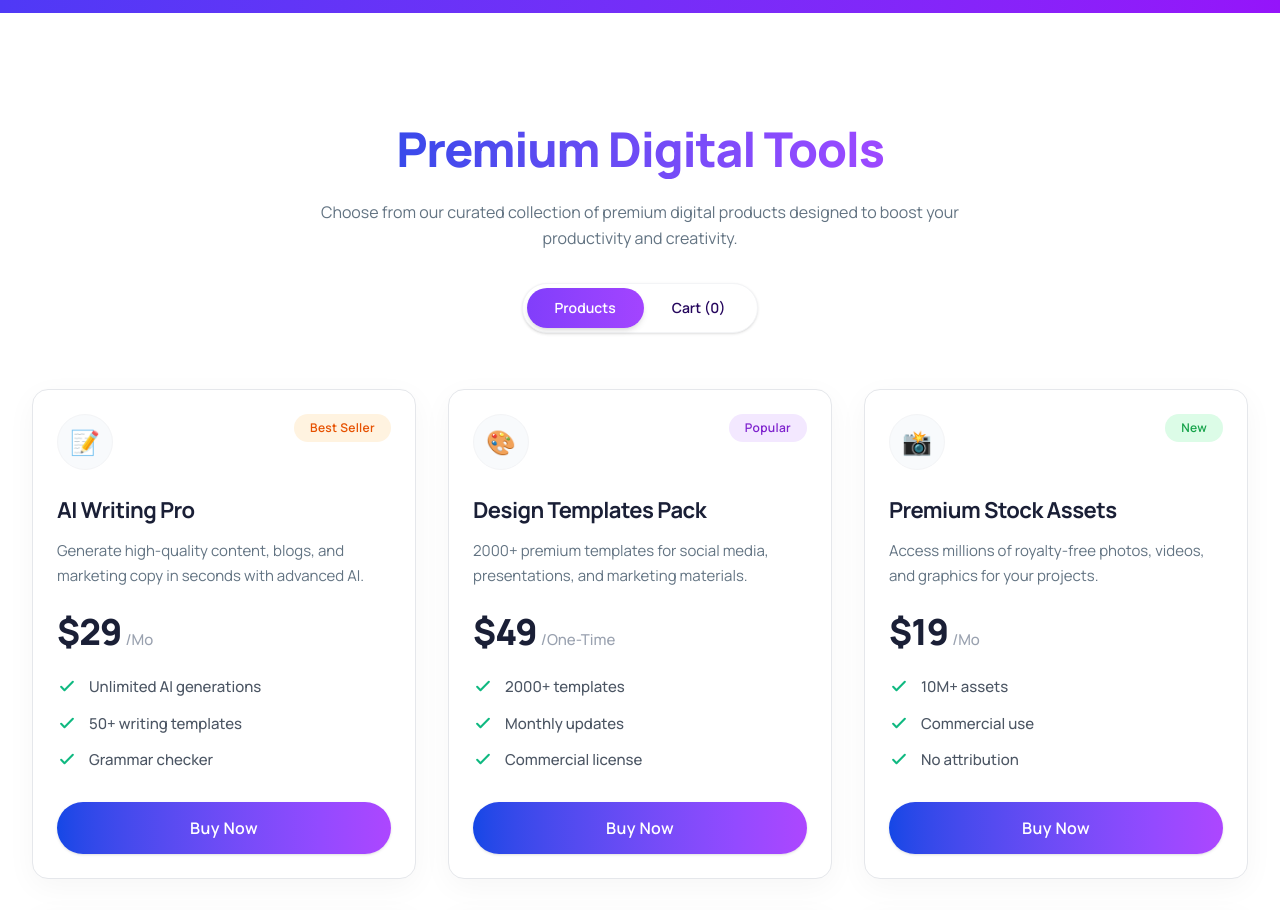
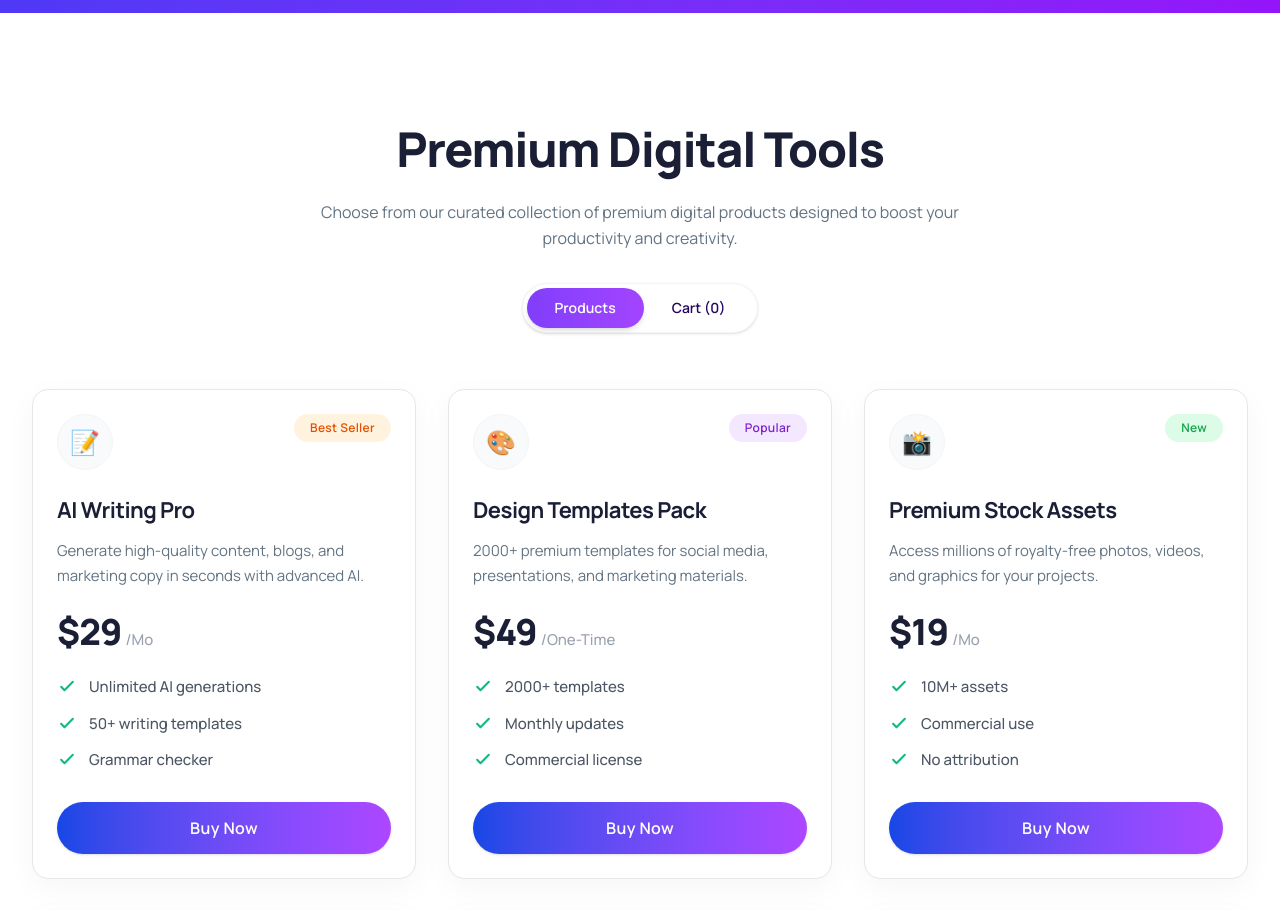
Before and after one commit to kazolhabib/B-13-Assignment-6-Digitools-Platform, a React (Vite) app: page / in a window 1280 px wide. Shown: the part 1060-1970 px from the top of the page. Built offline with nearby package versions, Linux system fonts and the light colour scheme.

Commit message:
update all file and final touch

```diff
--- a/src/components/DigitalTools.jsx
+++ b/src/components/DigitalTools.jsx
@@ -23,7 +23,7 @@ const DigitalTools = ({ cartItems = [], onAddToCart, onRemoveFromCart, onClearCa
       <div className="max-w-7xl mx-auto px-4 sm:px-6 lg:px-8">
 
         <div className="text-center max-w-2xl mx-auto mb-14">
-          <h2 className="text-3xl md:text-4xl lg:text-5xl font-extrabold bg-linear-to-r from-blue-700 to-purple-500 bg-clip-text text-transparent tracking-tight mb-4 sm:mb-5 sm:pb-1.5">
+          <h2 className="text-3xl md:text-4xl lg:text-5xl font-extrabold text-[#1a1f36] tracking-tight mb-4 sm:mb-5 sm:pb-1.5">
             Premium Digital Tools
           </h2>
           <p className="text-[#627382] text-base leading-relaxed mb-8">
```
